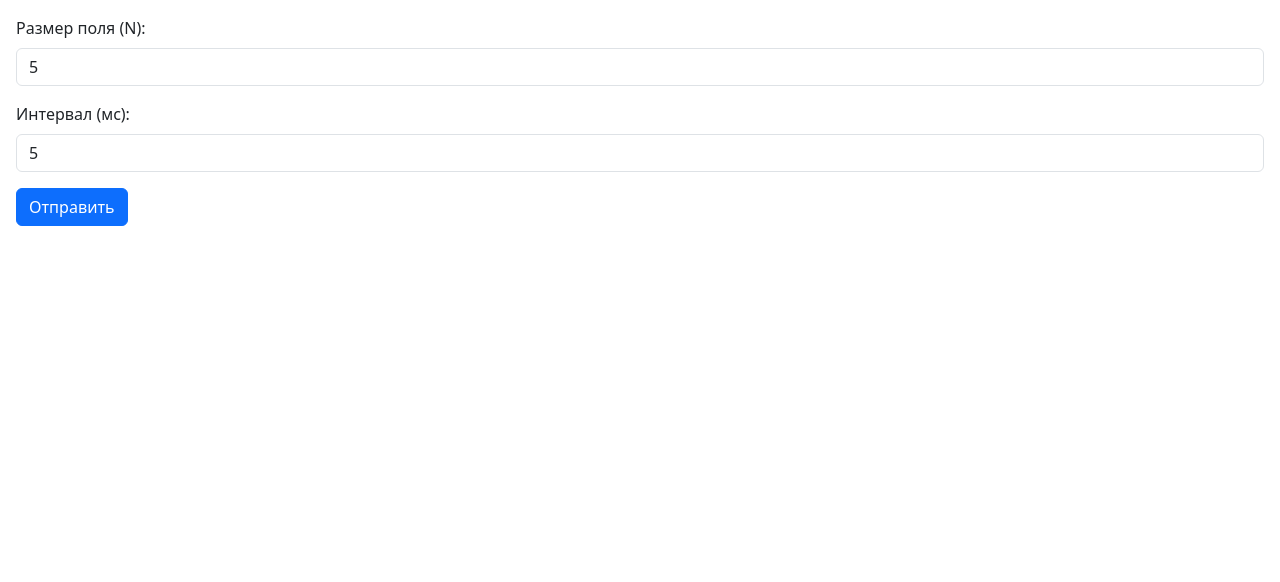
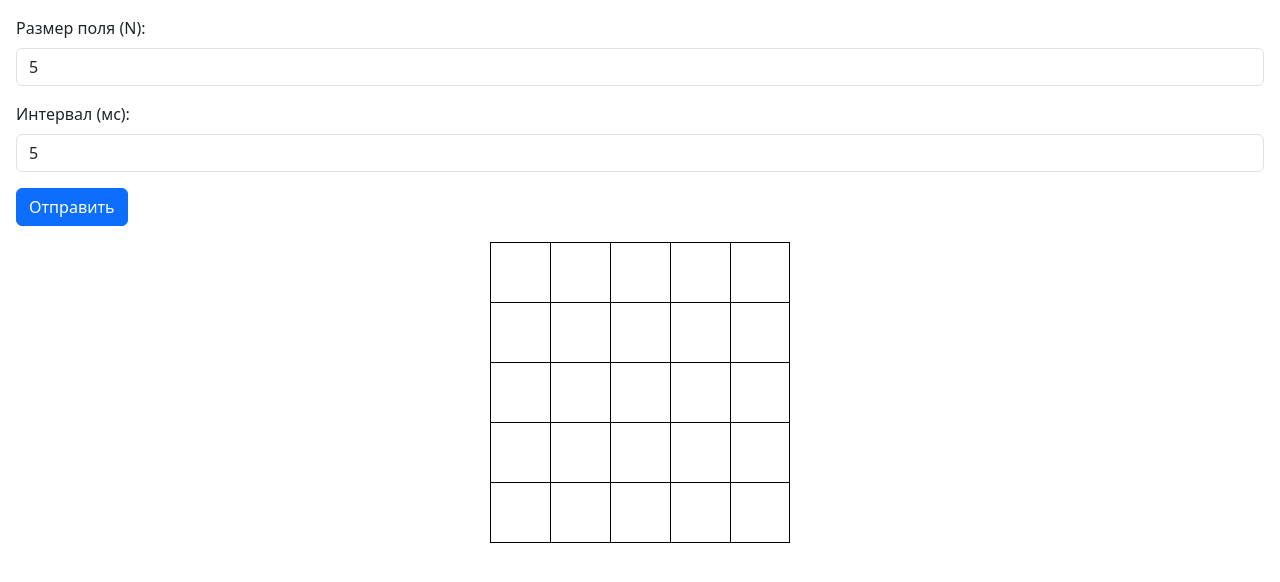
Before and after one commit to mindbox-cloud/team2-coloc2025, a website built with Vite: page index.html in a window 1280 px wide. Both pictures are taken after typing "5", "5" into the empty fields and a click on the button "Отправить". Built offline with nearby package versions, Linux system fonts and the light colour scheme.

Commit message:
renderField done

```diff
--- a/index.html
+++ b/index.html
@@ -7,6 +7,7 @@
   <script type="module" src="./src/main.ts"></script>
   <link href="https://cdn.jsdelivr.net/npm/bootstrap@5.3.6/dist/css/bootstrap.min.css" rel="stylesheet"
     integrity="sha384-4Q6Gf2aSP4eDXB8Miphtr37CMZZQ5oXLH2yaXMJ2w8e2ZtHTl7GptT4jmndRuHDT" crossorigin="anonymous">
+  <link rel="stylesheet" href="./src/field.css">
   <title>Document</title>
 </head>
 
--- /dev/null
+++ b/src/field.css
@@ -0,0 +1,18 @@
+.field-root {
+  display: grid;
+  gap: 0;
+  grid-template-columns: repeat(var(--n), 1fr);
+  grid-template-rows: repeat(var(--n), 1fr);
+  width: calc(var(--n) * 60px);
+  border-bottom: 1px solid black;
+  border-right: 1px solid black;
+  margin: 0 auto;
+}
+
+.field-cell {
+  width: 60px;
+  height: 60px;
+  box-sizing: border-box;
+  border-top: 1px solid black;
+  border-left: 1px solid black;
+}
--- a/src/main.ts
+++ b/src/main.ts
@@ -8,6 +8,7 @@ const fieldElementId = 'field';
 const form = renderForm(
   (n) => {
     const field = renderField(n, getRandomColors(n));
+    field.id = fieldElementId;
     document.getElementById(fieldElementId)?.remove();
     root.append(field);
   }
--- a/src/renderField.ts
+++ b/src/renderField.ts
@@ -1,5 +1,16 @@
 export default function (n: number, colors: string[][]): HTMLElement {
   const field = document.createElement('div');
+  field.classList.add('field-root');
+  field.style.setProperty('--n', n.toString());
+
+  for (let i = 0; i < n; i++) {
+    for (let j = 0; j < n; j++) {
+      const cell = document.createElement('div');
+      cell.classList.add('field-cell');
+      // cell.style.backgroundColor = colors[i][j];
+      field.append(cell);
+    }
+  }
 
   return field;
 }
```
